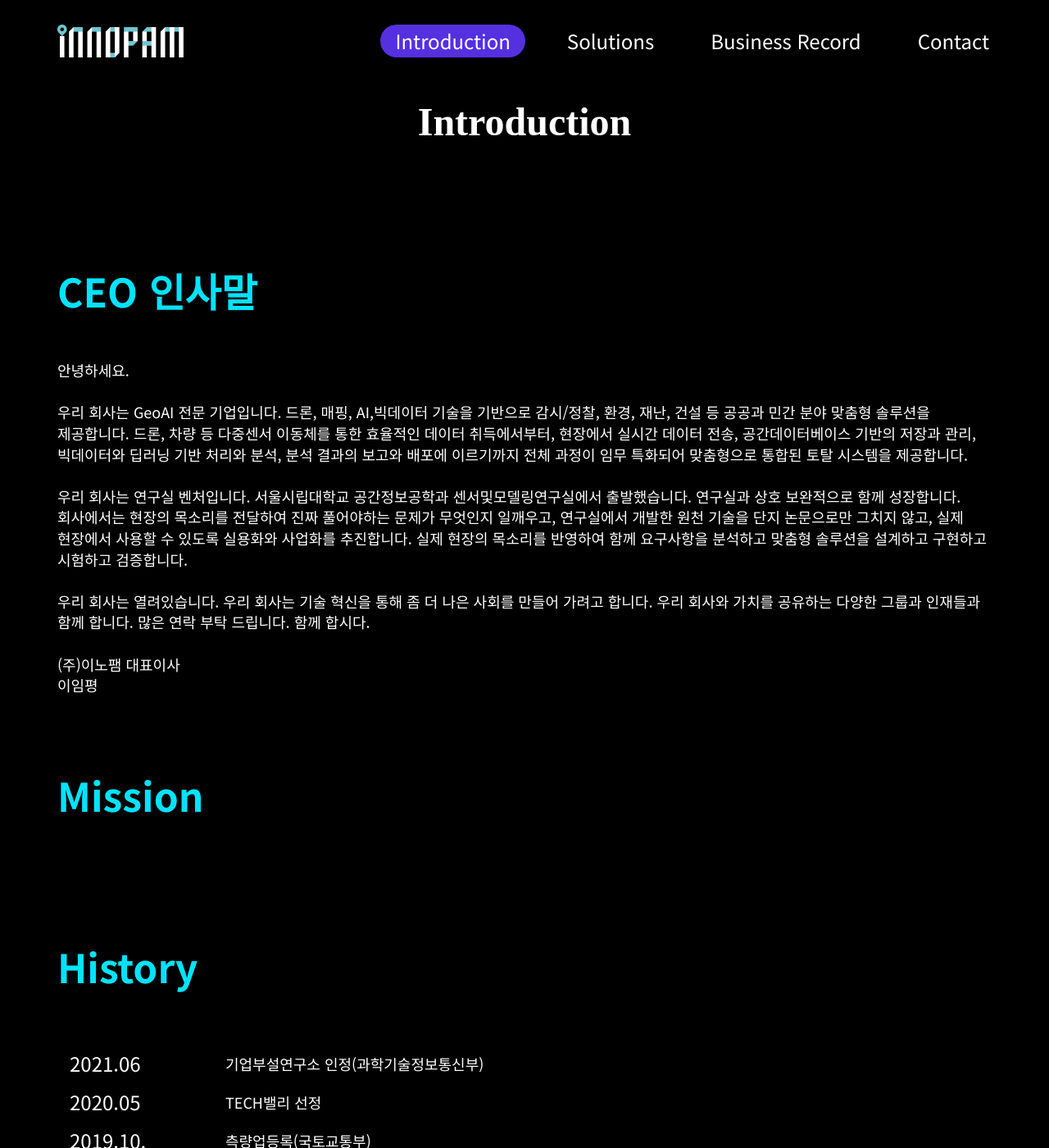
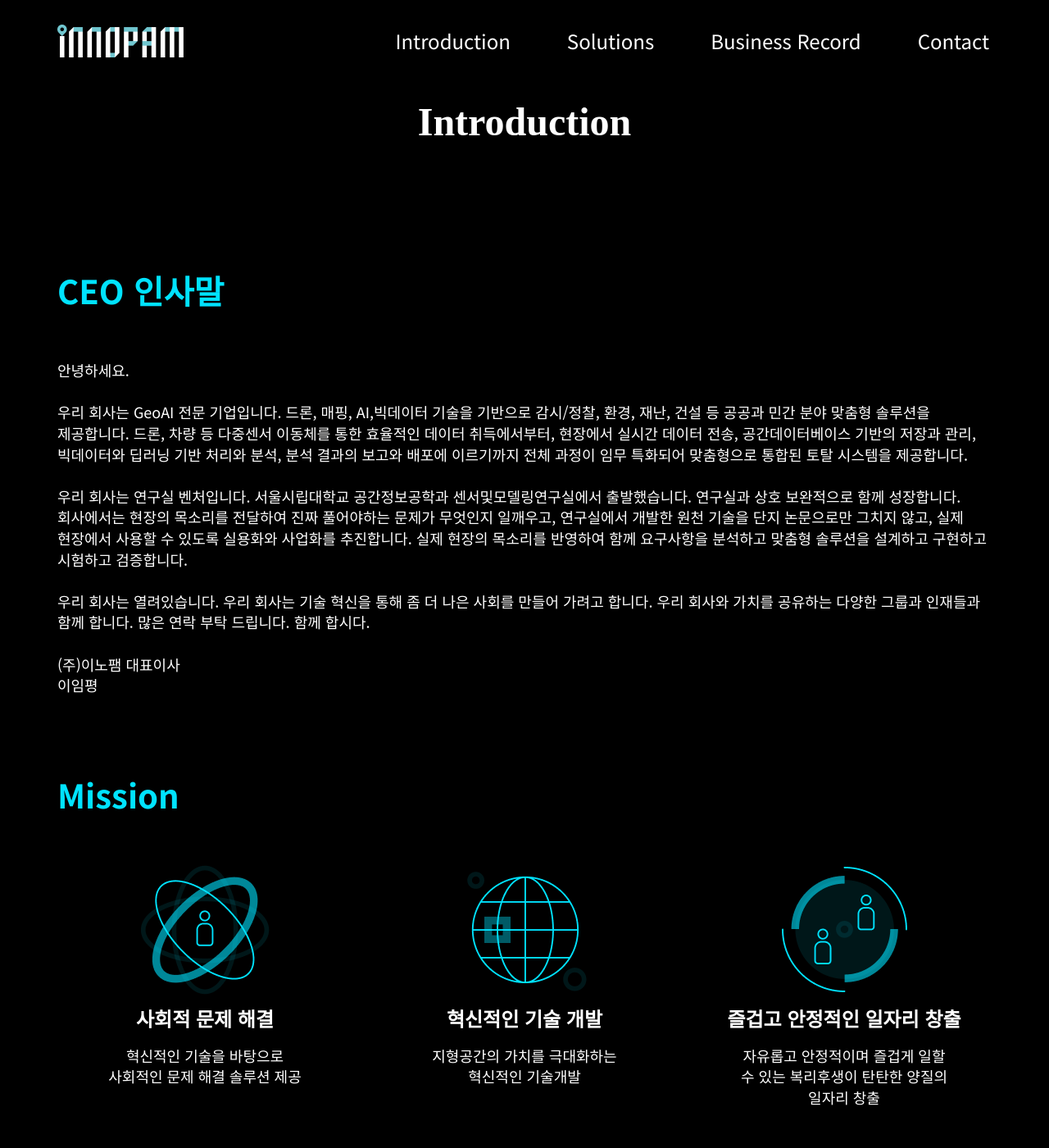
Before and after one commit to innopam/innopam.github.io, a Jekyll site: the page built from introduction.html, in a window 1280 px wide and 1400 px high. Shown: the whole window at 82% size. Built offline with Jekyll 4.4.1, drawn with Linux system fonts in a browser that asks for light colours; some web fonts are replaced; some of the changed text lies outside the part shown.

Commit message:
feat미션파트완료

```diff
--- a/css/innopam.global.scss
+++ b/css/innopam.global.scss
@@ -239,7 +239,7 @@ article {
 .smallTitle {
   font-family: 'Noto Sans KR';
   color: #00e3ff;
-  font-size: 48px;
+  font-size: 40px;
   font-weight: 900;
   padding-top: $margin;
   padding-bottom: $margin * 2;
--- a/introduction.html
+++ b/introduction.html
@@ -21,33 +21,65 @@ nav: introduction
           <div class="smallTitle">Mission</div>
           <div class="content">
             <div class="row">
-              <div class="blur" style="background-image: url('{{introduction.social}}')"></div>
+              <div
+                class="col-sm-4"
+                style="display: flex; flex-direction: column; align-items: center; text-align: center"
+              >
+                <img src="/assets/img/introduction/atom.png" />
+                <div style="font-size: 24px; font-weight: 700; margin-top: 15px">사회적 문제 해결</div>
+                <div style="font-size: 18px; font-weight: 500; margin-top: 20px; width: 260px">
+                  혁신적인 기술을 바탕으로 사회적인 문제 해결 솔루션 제공
+                </div>
+              </div>
+              <div
+                class="col-sm-4"
+                style="display: flex; flex-direction: column; align-items: center; text-align: center"
+              >
+                <img src="/assets/img/introduction/global.png" />
+                <div style="font-size: 24px; font-weight: 700; margin-top: 15px">혁신적인 기술 개발</div>
+                <div style="font-size: 18px; font-weight: 500; margin-top: 20px; width: 260px">
+                  지형공간의 가치를 극대화하는 혁신적인 기술개발
+                </div>
+              </div>
+              <div
+                class="col-sm-4"
+                style="display: flex; flex-direction: column; align-items: center; text-align: center"
+              >
+                <img src="/assets/img/introduction/team.png" />
+                <div style="font-size: 24px; font-weight: 700; margin-top: 15px">즐겁고 안정적인 일자리 창출</div>
+                <div style="font-size: 18px; font-weight: 500; margin-top: 20px; width: 260px">
+                  자유롭고 안정적이며 즐겁게 일할 수 있는 복리후생이 탄탄한 양질의 일자리 창출
+                </div>
+              </div>
             </div>
           </div>
         </div>
 
         <div class="row contents" id="history">
           <div class="smallTitle">History</div>
-          <div class="col-sm-8">
-            {% for history in introduction.history %}
-            <div class="row">
-              <div class="col-xs-3 content" style="font-size: 24px; font-weight: 500; margin-top: 15px">
-                {{history.date}}
-              </div>
-              <div class="col-xs-9 content" style="font-size: 18px; font-weight: 500; margin-top: 15px">
-                {{history.content}}
-              </div>
+          {% for history in introduction.history %}
+          <div class="row">
+            <div class="col-xs-2" style="font-size: 24px; font-weight: 700; margin-bottom: 15px">{{history.date}}</div>
+            <div class="col-xs-9" style="font-size: 18px; font-weight: 500; margin-bottom: 15px">
+              {{history.content}}
             </div>
-            {% endfor %}
           </div>
+          {% endfor %}
         </div>
 
         <div class="row contents" id="contact">
           <div class="smallTitle">Contact</div>
+
+          {% for contact in introduction.contact %}
+          <div class="row">
+            <div class="col-xs-2" style="font-size: 24px; font-weight: 500; margin-top: 15px">{{contact.place}}</div>
+            <div class="col-xs-9" style="font-size: 18px; font-weight: 500; margin-top: 15px">{{contact.address}}</div>
+          </div>
+          {% endfor %}
         </div>
       </div>
     </article>
 
-    {% include dmapai.html %} {% include ldmapai.html %} {% include footer.html %} {% include js.html %}
+    <!-- {% include dmapai.html %} {% include ldmapai.html %} {% include footer.html %} {% include js.html %} -->
   </body>
 </html>
```
Also changed, not shown: _data/introduction.yml (+19 -7 lines).
